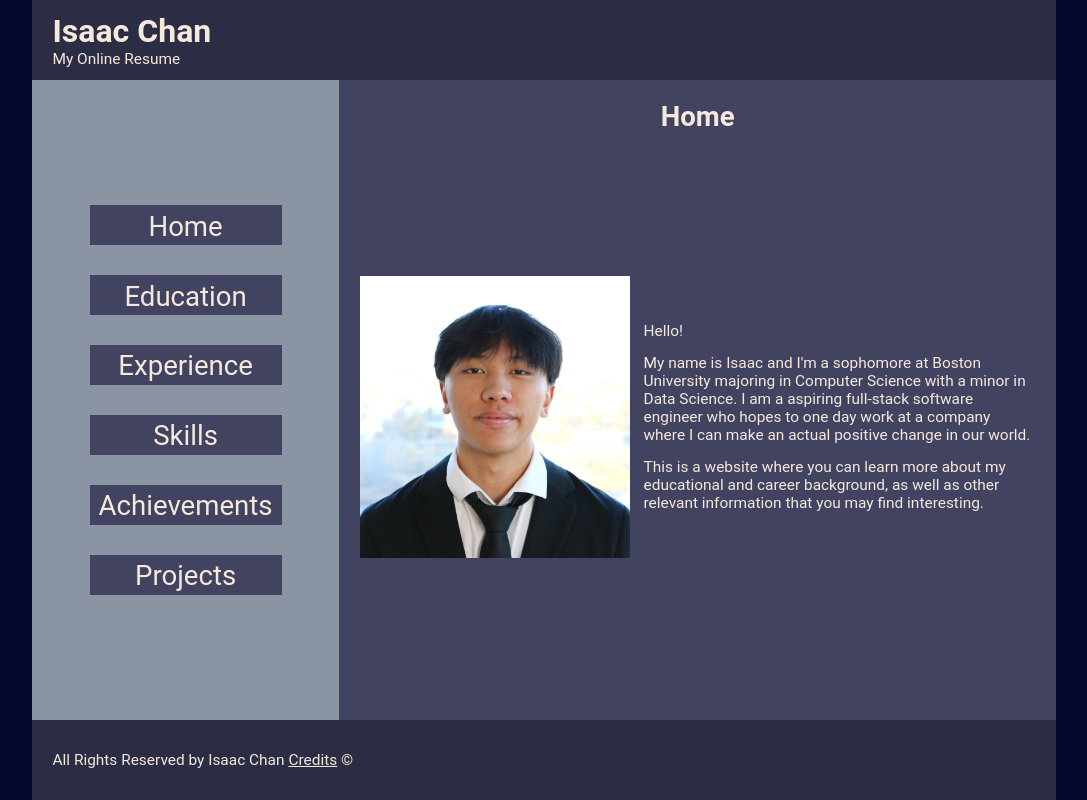
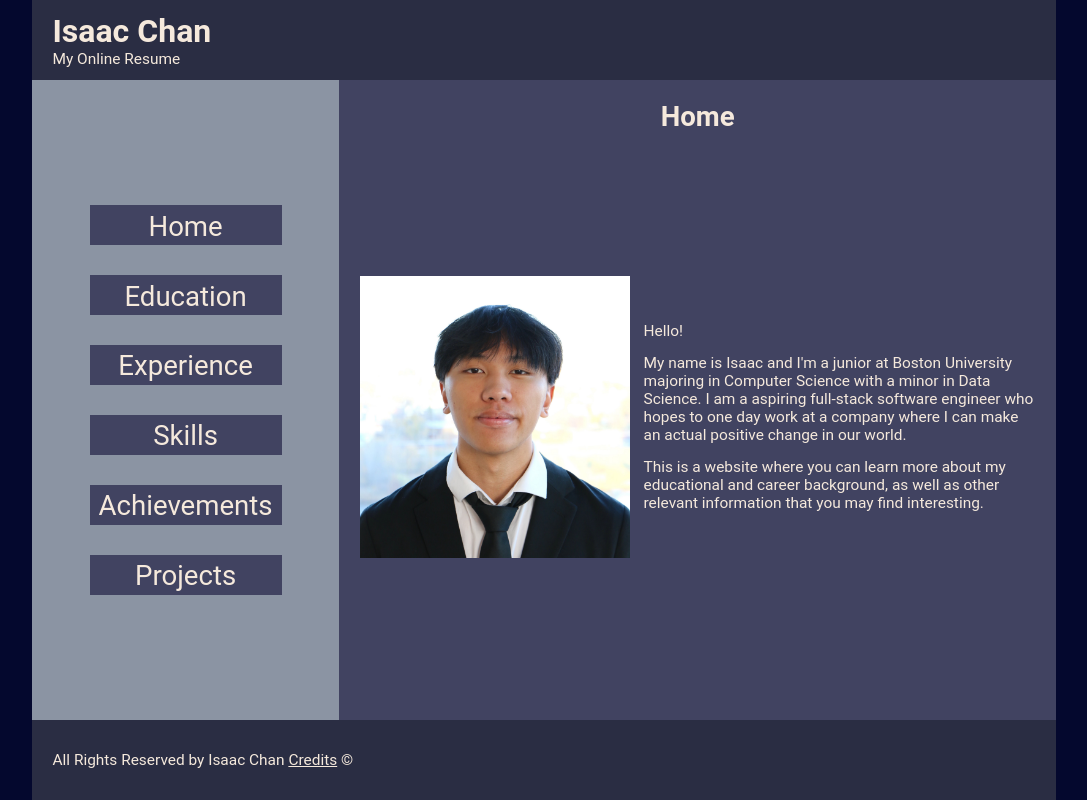
Before and after one commit to isaacch1213/mp-3, a React (Vite) app: page / in a window 1280 px wide. Shown: the whole page, without its empty margins (96-1183 px from the left). Built offline with nearby package versions, Linux system fonts and the light colour scheme.

Commit message:
typo hotfix

```diff
--- a/src/components/Home.tsx
+++ b/src/components/Home.tsx
@@ -51,7 +51,7 @@ export default function Home() {
       <PContainer>
         <p>Hello!</p>
         <p>
-          My name is Isaac and I'm a sophomore at Boston University majoring in
+          My name is Isaac and I'm a junior at Boston University majoring in
           Computer Science with a minor in Data Science. I am a aspiring
           full-stack software engineer who hopes to one day work at a company
           where I can make an actual positive change in our world.
```
